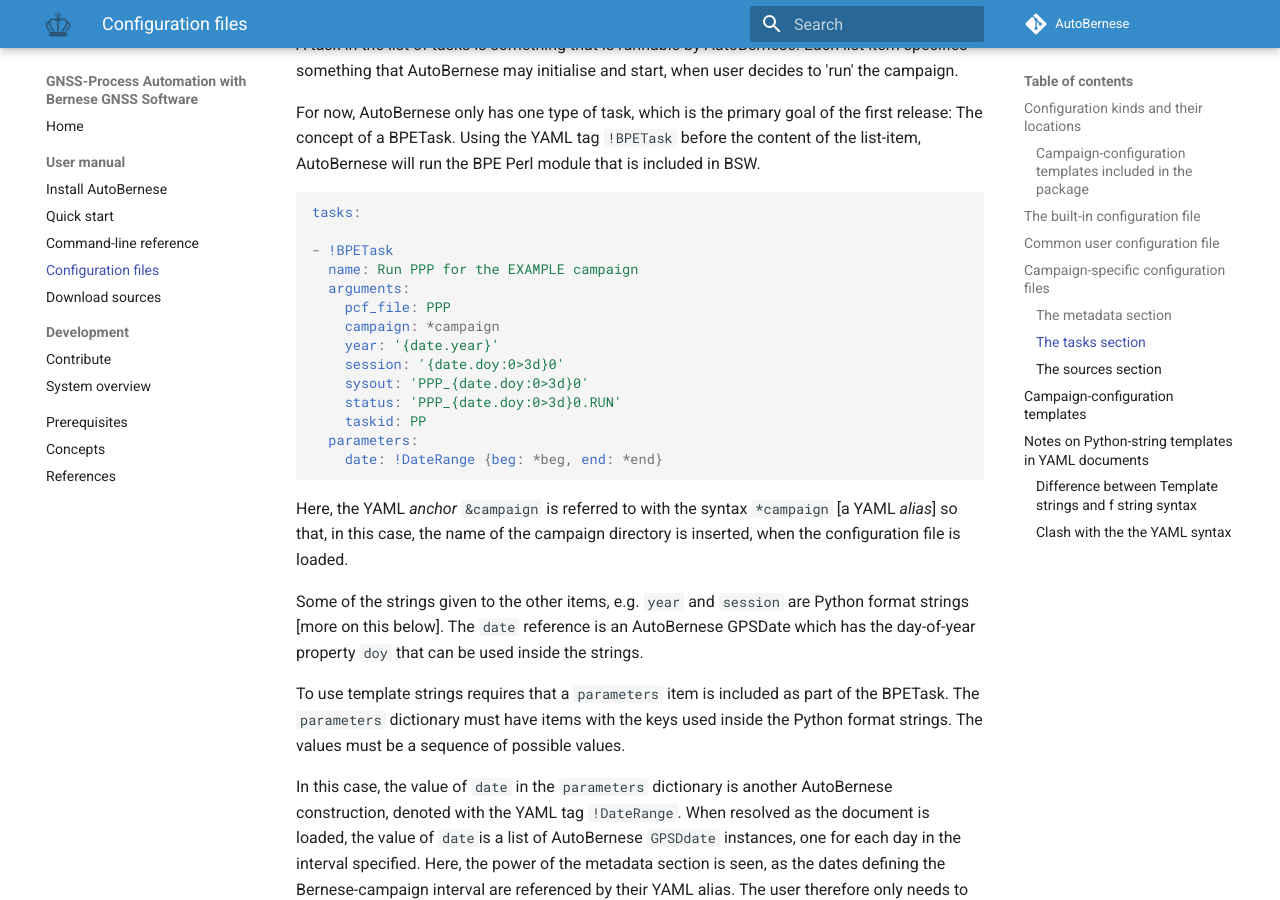
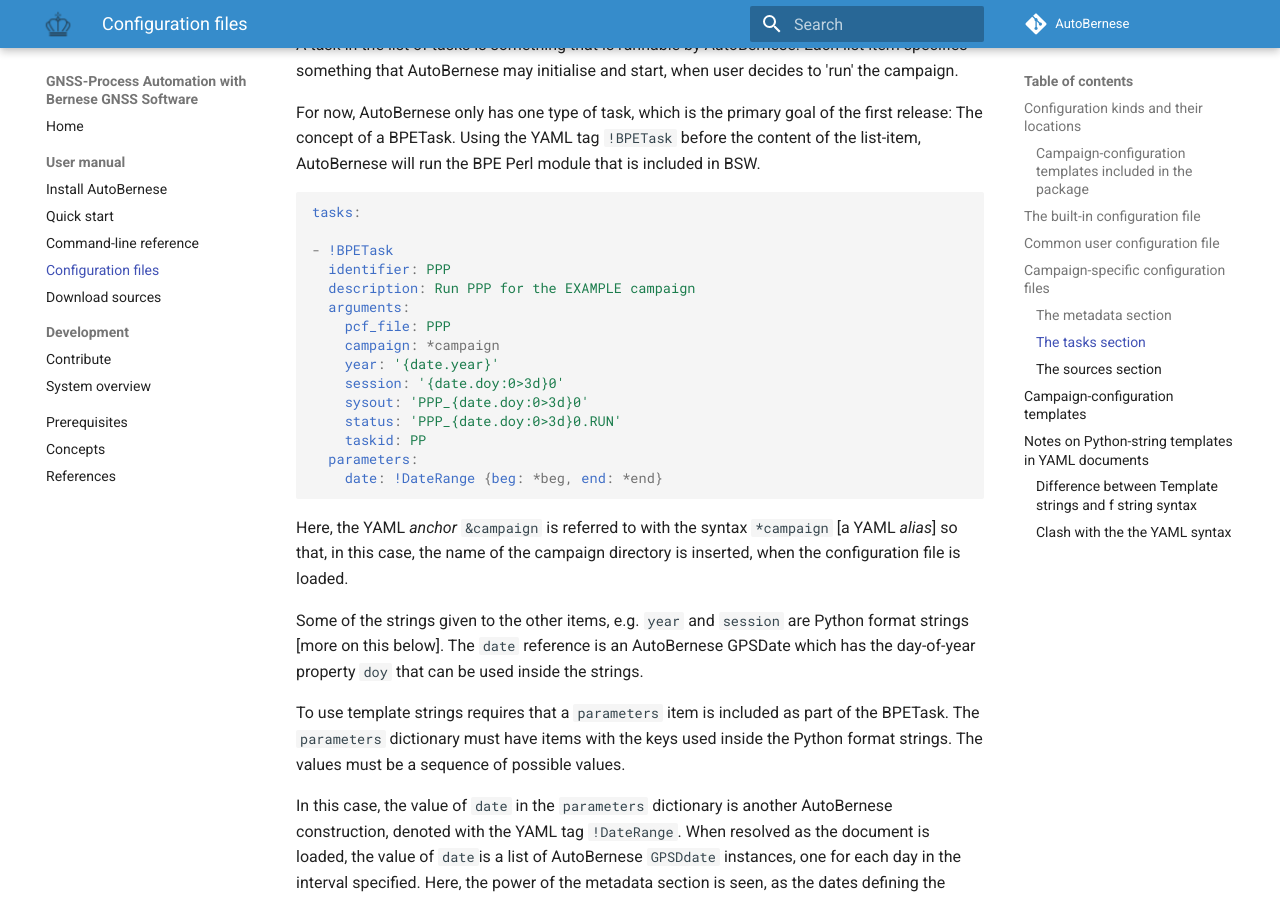
Before and after one commit to SDFIdk/AutoBernese, an MkDocs documentation site: the page built from docs/manual/configuration-files.md, in a window 1280 px wide and 900 px high, scrolled down 6623 px. Built offline with MkDocs 1.6.1 and Material for MkDocs 9.7.7, drawn with Linux system fonts in a browser that asks for light colours; comment, search, counter and statistics services are not loaded.

Commit message:
Add missing fix for docs.

```diff
--- a/docs/manual/configuration-files.md
+++ b/docs/manual/configuration-files.md
@@ -189,7 +189,8 @@ program. -->
 tasks:
 
 - !BPETask
-  name: Run PPP for the EXAMPLE campaign
+  identifier: PPP
+  description: Run PPP for the EXAMPLE campaign
   arguments:
     pcf_file: PPP
     campaign: *campaign
```
